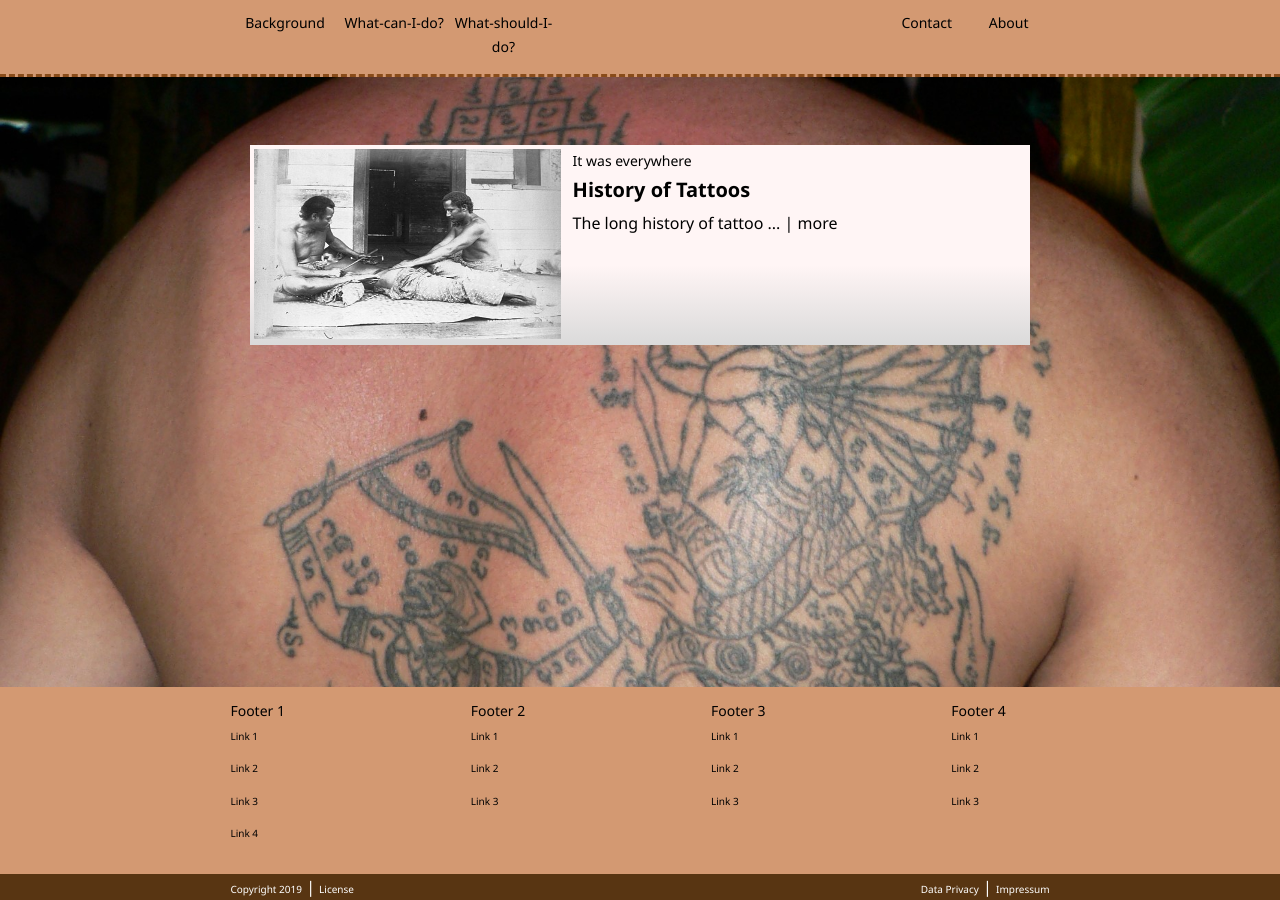
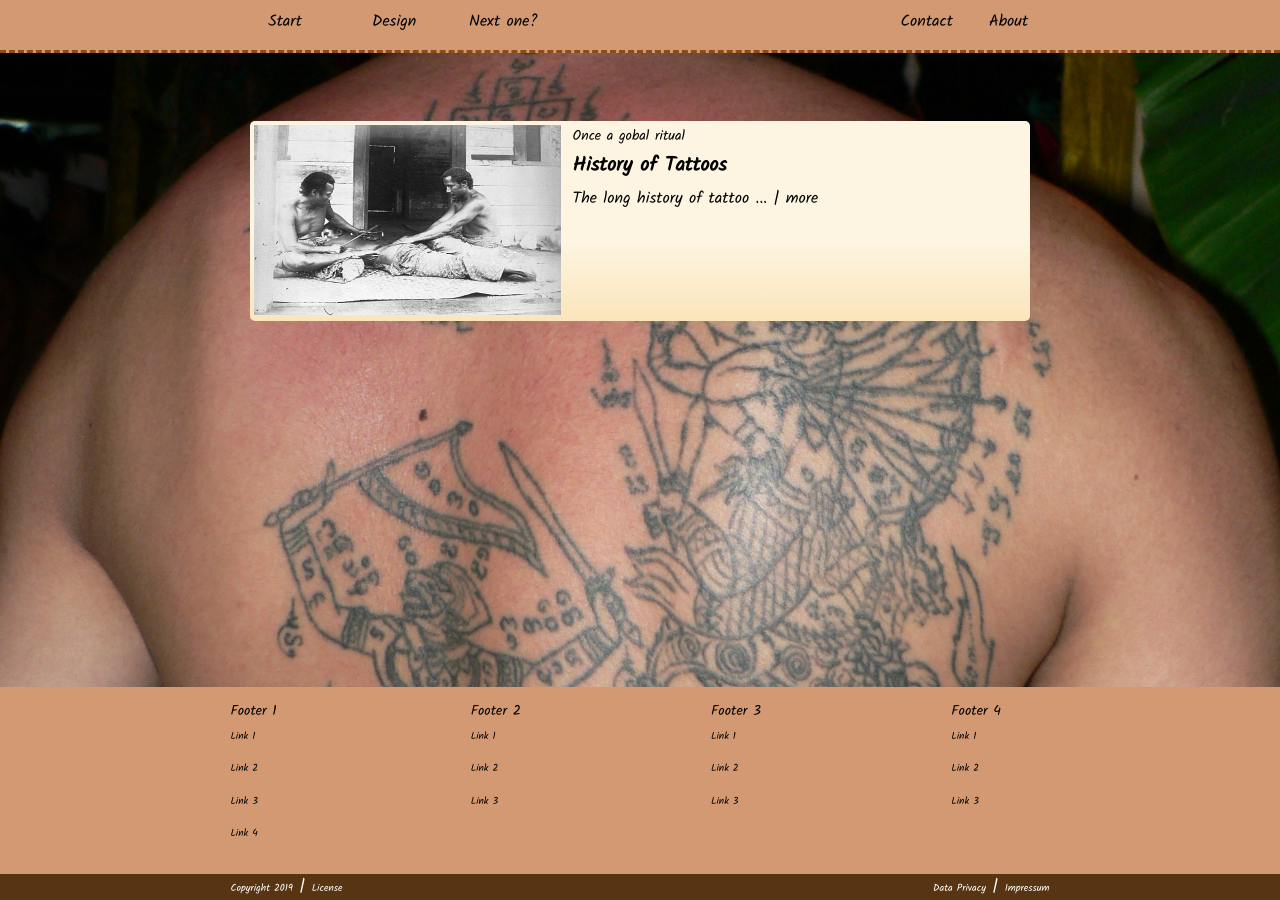
Before and after one commit to MaSe69/tatmars, a Jekyll site: the page built from index.md, in a window 1280 px wide. Built offline with Jekyll 4.4.1, drawn with Linux system fonts in a browser that asks for light colours.

Commit message:
more colors adapted and Google font added

```diff
--- a/_includes/head.html
+++ b/_includes/head.html
@@ -18,7 +18,8 @@
 
     <!-- Google Fonts-->
     <link href='https://fonts.googleapis.com/css?family=Pacifico' rel='stylesheet' type='text/css'>
-
+    <link rel="stylesheet" href="https://fonts.googleapis.com/css?family=Tangerine">
+    <link href='https://fonts.googleapis.com/css?family=Kalam' rel='stylesheet' type='text/css'>
     <!-- Bootstrap Validate -->
     <script src="https://cdn.rawgit.com/PascaleBeier/bootstrap-validate/v2.2.0/dist/bootstrap-validate.js"></script>
 
--- a/_includes/header.html
+++ b/_includes/header.html
@@ -2,9 +2,9 @@
     <div class="nav_col_left">
         <nav>
             <ul>
-                <li><a class="nav_header" href="http://www.wikipedia.org">Background</a></li>
-                <li><a class="nav_header" href="goals">What-can-I-do?</a></li>
-                <li><a class="nav_header" href="org">What-should-I-do?</a></li>
+                <li><a class="nav_header" href="http://www.wikipedia.org">Start</a></li>
+                <li><a class="nav_header" href="goals">Design</a></li>
+                <li><a class="nav_header" href="org">Next one?</a></li>
             </ul>
         </nav>
     </div>
--- a/_includes/middle.html
+++ b/_includes/middle.html
@@ -4,7 +4,7 @@
     </div>
     <div class="home_section_body">
         <p class="super">
-            It was everywhere
+            Once a gobal ritual
         </p>
         <p class="headline">
                 History of Tattoos
--- a/assets/css/components/header.css
+++ b/assets/css/components/header.css
@@ -58,17 +58,20 @@ li {
 }
 
 li:hover {
-  background-color: var(--blue10);
+  background-color: var(--skindark50);
+  background-color: red;
 }
 
 a.nav_header, a.nav_header:visited {
+  font-family: 'Kalam';
+  color: var(--skindark50);
   color: black;
-  font-size: 14px;
-  font-weight: 400;
+  font-size: 16px;
+  font-weight: 500;
 }
 
 a.nav_header:hover {
-  color: var(--blue90);
+  color: var(--skindark50);
 }
 
 
@@ -76,7 +79,7 @@ a.nav_header:hover {
 .middle_layout {
   display: flex;
   max-width: 2600px;
-  background-color: var(--blue10);
+  /* background-color: var(--blue10); */
   color: black;
   line-height: 1.65;
   margin: 0px 0px 0px 0px;
--- a/assets/css/components/holygrail.css
+++ b/assets/css/components/holygrail.css
@@ -42,6 +42,7 @@
     background-image: url(../../layoutimages/enwikipedia_Thai_tattoo_Chiang_Mai_2005_058_red.jpg);
     background-size: cover;
     font-family: 'Segoe UI', Tahoma, Geneva, Verdana, sans-serif;
+    font-family: 'Kalam';
 }
 
 .HolyGrail_header {
--- a/assets/css/components/middle.css
+++ b/assets/css/components/middle.css
@@ -5,9 +5,11 @@
   flex-direction: column;
   justify-content: space-between;
   height: 450px;
+
   /* margin: 50px auto 20px auto; */
   background: linear-gradient(rgb(255, 245, 245) 70%, #edeeee );
   background: linear-gradient(rgb(255, 245, 245) 70%, rgb(218, 218, 218) );
+
 }
 
 .first_home_section_figure {
@@ -44,10 +46,9 @@
     display: flex;
     align-items: flex-start;
     height: 200px;
-
     margin: 8px auto 8px auto;
-    background: linear-gradient(rgb(255, 245, 245) 70%, #edeeee );
-    background: linear-gradient(rgb(255, 245, 245) 60%, rgb(218, 218, 218) );
+    border-radius: 5px;
+    background: linear-gradient(var(--skinlight10) 60%, var(--skinlight30) );
   }
 
   .home_section_figure {
```
